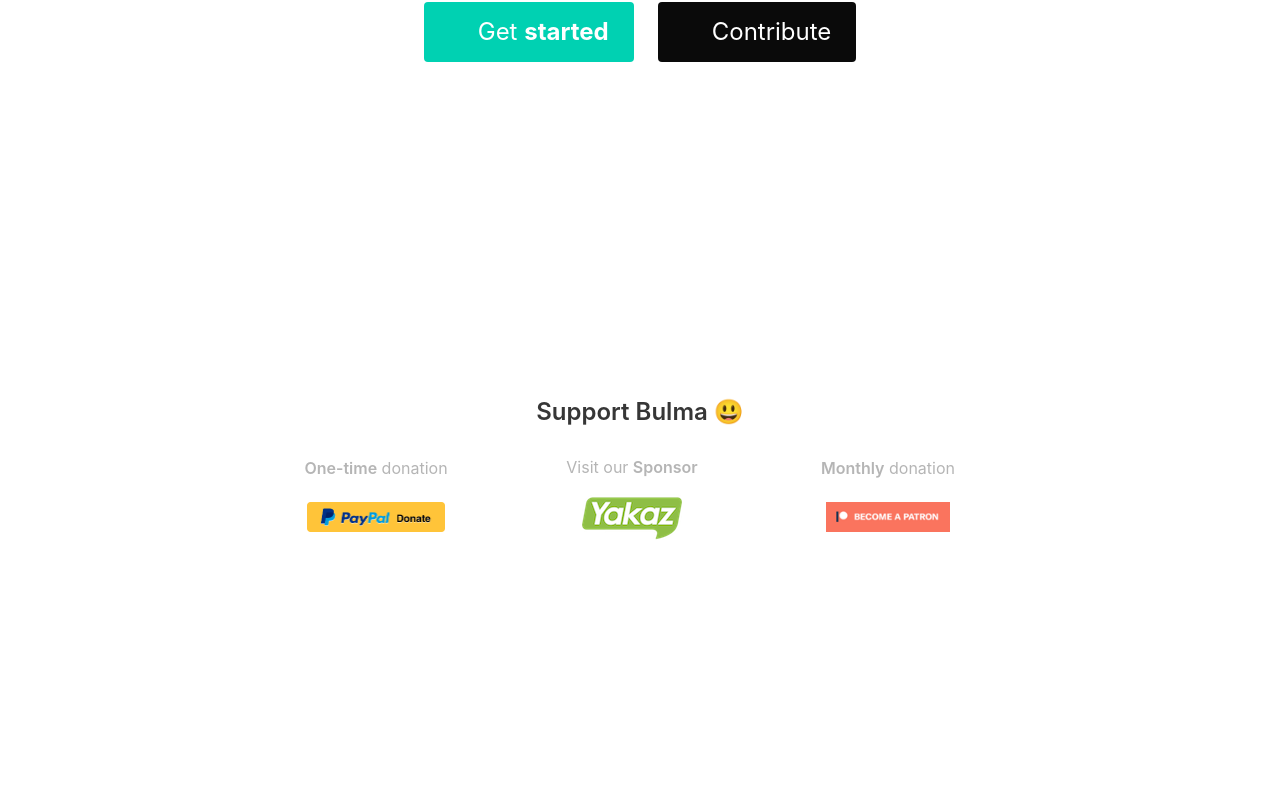
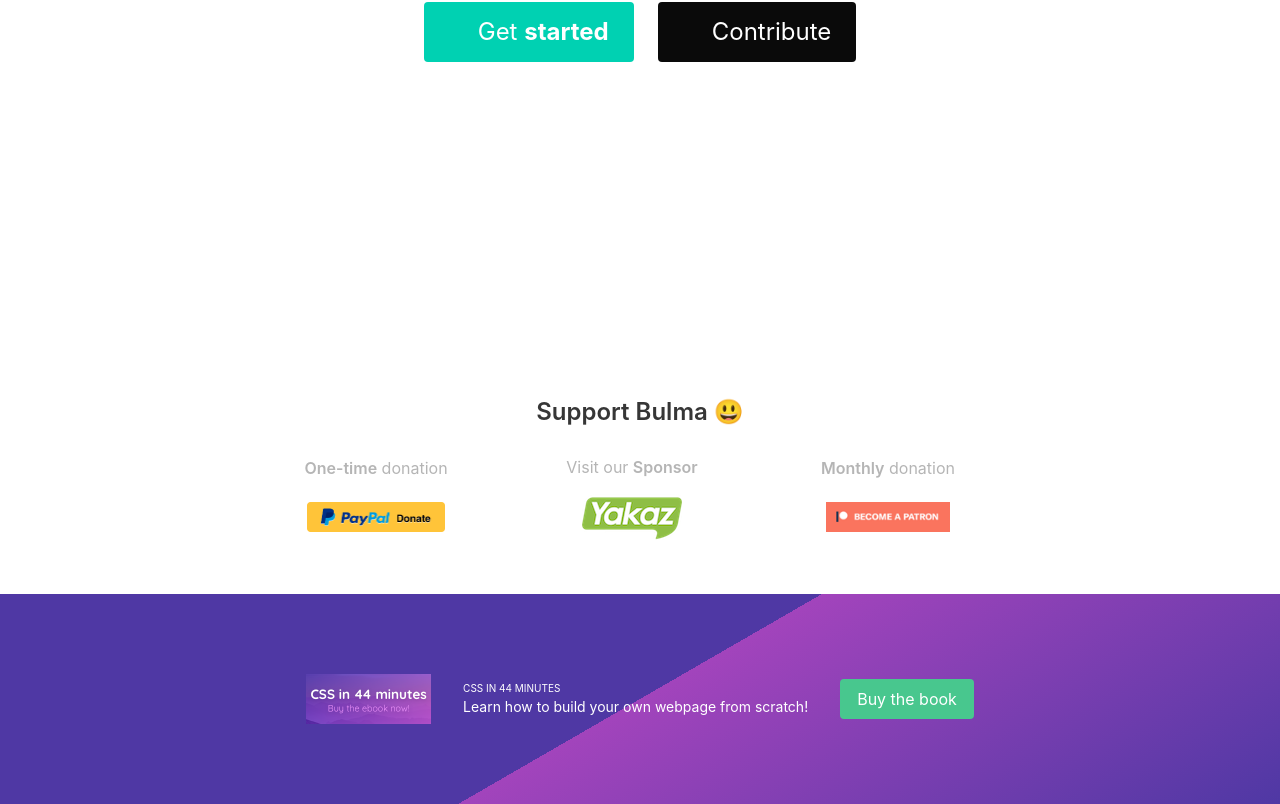
Before and after one commit to yu19921015/bulma_top_page, a Vue app: page /#/ in a window 1280 px wide. Shown: the part 6321-7125 px from the top of the page. Before the commit the page ends 6915 px from the top, so only its background shows below. Built offline with nearby package versions, Linux system fonts and the light colour scheme; some icons are missing.

Commit message:
CSS in 44 minutes 実装

```diff
--- /dev/null
+++ b/src/components/CssIn44Minutes.vue
@@ -0,0 +1,58 @@
+<template>
+  <div class="css-in-44-min">
+    <img class="fourtyfour" src="../assets/fortyfour-native.png" alt="">
+    <span class="main">
+      <div class="main-title has-text-white">CSS IN 44 MINUTES</div>
+      <div class="main-message has-text-white">Learn how to build your own webpage from scratch!</div>
+    </span>
+    <button class="button is-success">Buy the book</button>
+  </div>
+</template>
+
+<script>
+  export default {
+    name: "CssIn44Minutes"
+  }
+</script>
+
+<style>
+  .css-in-44-min {
+    display: flex;
+    justify-content: center;
+    align-items: center;
+    background: linear-gradient(-30deg, #4f38a4, #a244bc 50%, #4f38a4 50%);
+    padding-top: 5rem;
+    padding-bottom: 5rem;
+  }
+
+  @media (max-width: 599px) {
+    .css-in-44-min {
+      display: block;
+      text-align: center;
+    }
+
+    .main {
+      display: block;
+      padding-top: 1rem;
+      margin-bottom: 1rem;
+    }
+  }
+
+  .fourtyfour {
+    width: 125px;
+  }
+
+  @media (min-width: 600px) {
+    .main {
+      margin-left: 2rem;
+      margin-right: 2rem;
+    }
+  }
+  .main-title {
+    font-size: 10px;
+  }
+
+  .main-message {
+    font-size: 14px;
+  }
+</style>
--- a/src/views/Home.vue
+++ b/src/views/Home.vue
@@ -11,6 +11,7 @@
     <FullScreen></FullScreen>
     <MuchMore></MuchMore>
     <SupportBulma></SupportBulma>
+    <CssIn44Minutes></CssIn44Minutes>
   </div>
 </template>
 
@@ -27,6 +28,7 @@
   import FullScreen from '@/components/FullScreen.vue'
   import MuchMore from '@/components/MuchMore.vue'
   import SupportBulma from '@/components/SupportBulma.vue'
+  import CssIn44Minutes from '@/components/CssIn44Minutes.vue'
 
   export default {
     name: 'home',
@@ -41,7 +43,8 @@
       NoJsRequired,
       FullScreen,
       MuchMore,
-      SupportBulma
+      SupportBulma,
+      CssIn44Minutes
     }
   }
 </script>
```
Also changed, not shown: src/assets/fortyfour-native.png (added).
